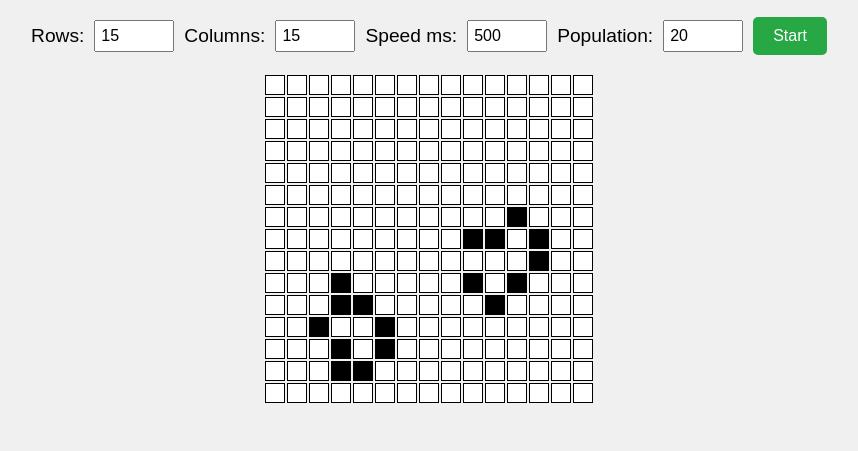
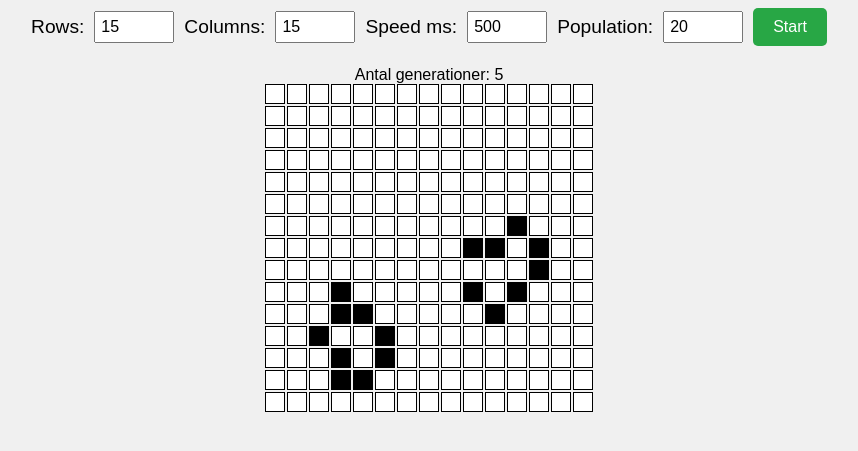
Before and after one commit to MarkusIngerslev/GameOfLife, a plain HTML site: page index.html in a window 1280 px wide. Both pictures are taken after a click on the button "Start". Shown: the part 219-670 px from the top of the page, without its empty margins (211-1069 px from the left). Drawn offline with Linux system fonts and the light colour scheme.

Commit message:
Tilføjet så spillet nu tæller antal generation den har kørt

```diff
--- a/index.html
+++ b/index.html
@@ -31,6 +31,10 @@
                 <button id="start-btn">Start</button>
             </div>
 
+            <div class="display-generation">
+                <p>Antal generationer: <span id="display-generation"></span></p>
+            </div>
+
             <!-- Spillebrættet -->
             <div class="game">
                 <div id="board"></div>
--- a/js/controller.js
+++ b/js/controller.js
@@ -2,6 +2,8 @@ import * as model from "./model.js";
 import * as view from "./view.js";
 
 window.addEventListener("load", init);
+
+let generations = 0;
 
 function init() {
     console.log("JavaScript is live! 🚀🎉");
@@ -32,6 +34,7 @@ function startGame() {
     view.updateBoard(model.getGrid());
 
     // Start spillet med automatisk opdatering af generationer
+    generations = 0;
     startGameLoop(loopTimer);
 }
 
@@ -57,5 +60,7 @@ function startGameLoop(loopTimer) {
     setInterval(() => {
         model.getNextGeneration();
         view.updateBoard(model.getGrid());
+        generations++;
+        view.updateGeneration(generations);
     }, loopTimer); // Justér intervallet som ønsket
 }
--- a/js/view.js
+++ b/js/view.js
@@ -1,4 +1,4 @@
-export { init, createBoard, setClickerListener, updateBoard };
+export { init, createBoard, setClickerListener, updateBoard, updateGeneration };
 
 function init() {
     console.log("View initialized");
@@ -57,3 +57,7 @@ function updateBoard(grid) {
         }
     }
 }
+
+function updateGeneration(generations) {
+    document.getElementById("display-generation").textContent = generations;
+}
```
